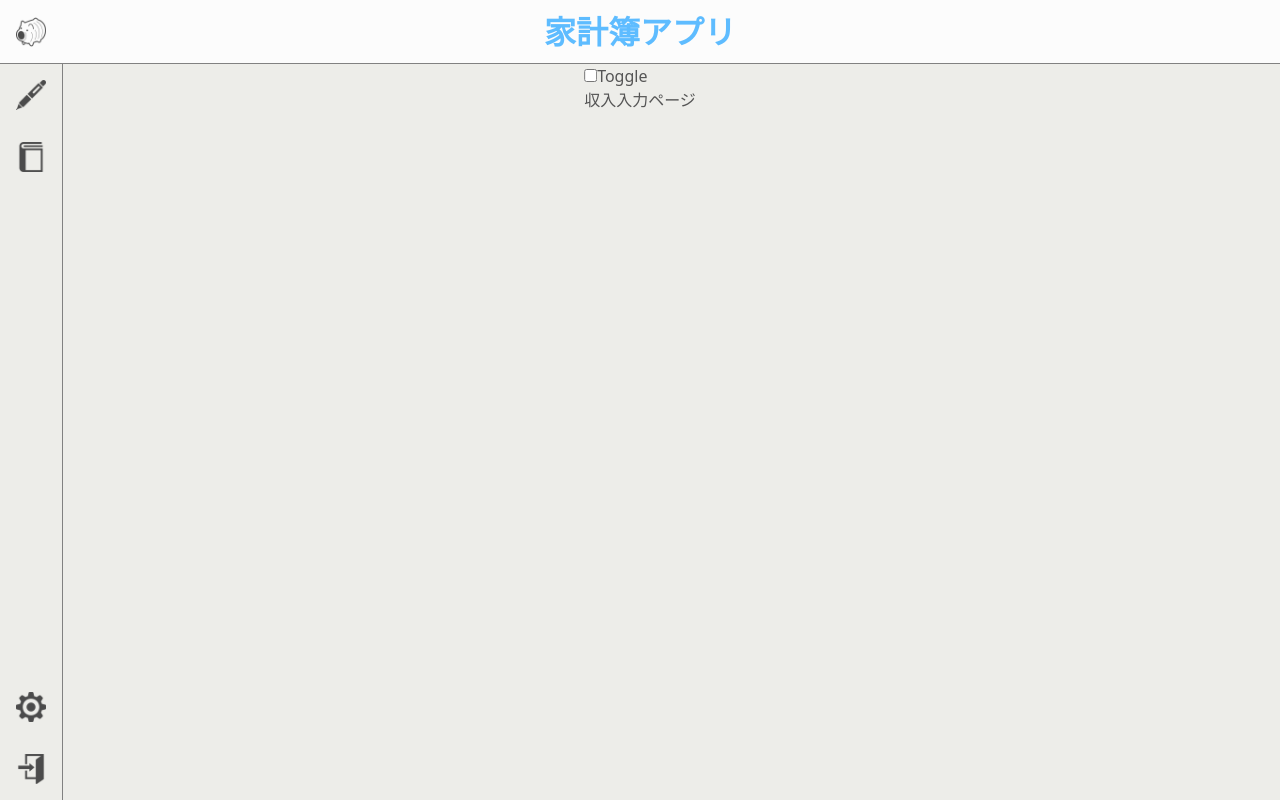
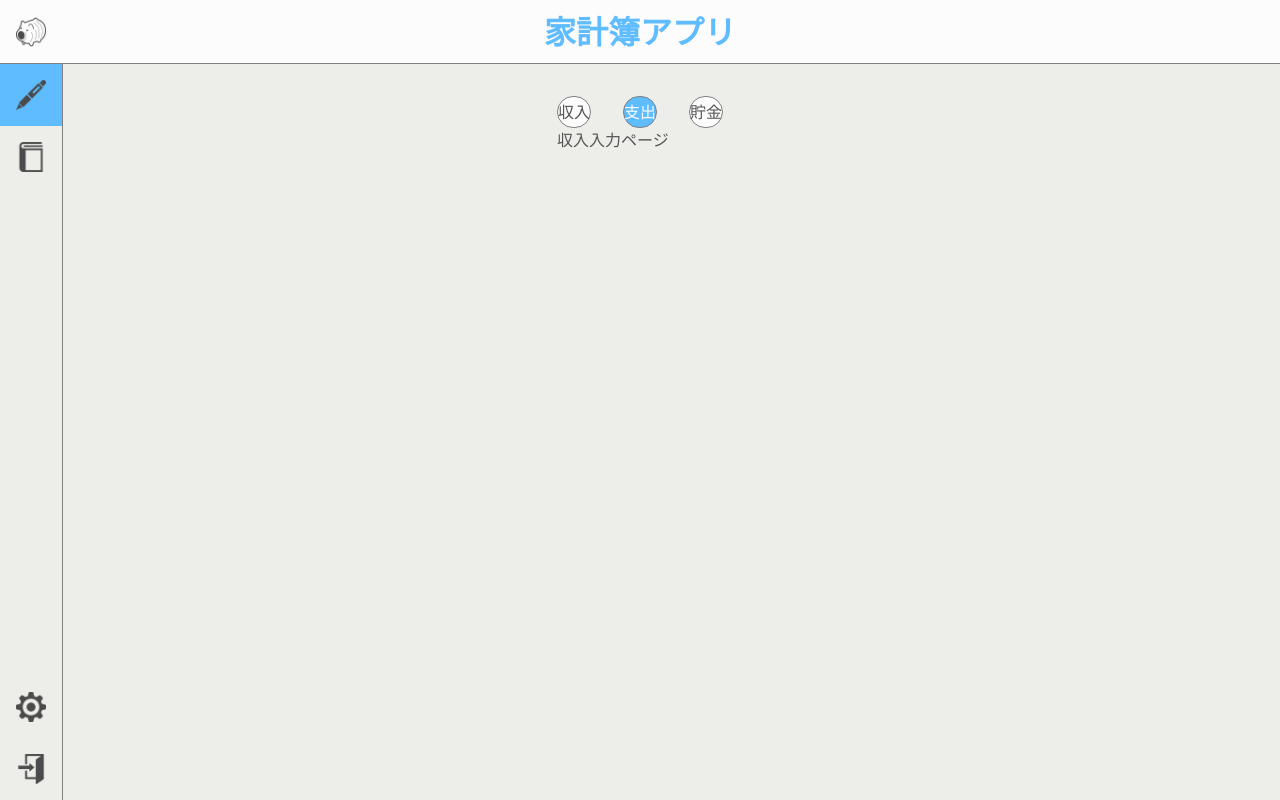
Before and after one commit to yusei-iwaki/kakei_track_front, a Next.js app: page /member/entry/expense in a window 1280 px wide. Built offline with nearby package versions, Linux system fonts and the light colour scheme.

Commit message:
add:type_toggle

```diff
--- a/src/app/member/entry/[type]/page.tsx
+++ b/src/app/member/entry/[type]/page.tsx
@@ -4,10 +4,10 @@ import styles from "./page.module.scss";
 
 const EntryIncomePage = ({ params }: { params: { type: string } }) => {
   return (
-    <div className={styles.mainContent}>
-      <ToggleBtn />
+    <>
+      <ToggleBtn route={params.type} />
       <h1>収入入力ページ</h1>
-    </div>
+    </>
   );
 };
 
--- a/src/components/toggle_button/toggleBtn.module.scss
+++ b/src/components/toggle_button/toggleBtn.module.scss
@@ -0,0 +1,7 @@
+.btn_container {
+    display: flex;
+    justify-content: center;
+    align-items: center;
+    margin-top: 2rem;
+    gap: 2rem;
+}
--- a/src/components/toggle_button/toggleBtn.tsx
+++ b/src/components/toggle_button/toggleBtn.tsx
@@ -1,11 +1,48 @@
+"use client";
+
 import { FC } from "react";
 import styles from "./toggleBtn.module.scss";
+import button from "@/styles/button.module.scss";
+import { usePathname } from "next/navigation";
+import { ToggleButtonType } from "@/types/type_toggle_button";
+import Link from "next/link";
 
-const ToggleButton: FC = () => {
+const sideBarFeatureItems: ToggleButtonType[] = [
+  {
+    type: "income",
+    text: "収入",
+    herf: "/member/entry/income",
+  },
+  {
+    type: "expense",
+    text: "支出",
+    herf: "/member/entry/expense",
+  },
+  {
+    type: "savings",
+    text: "貯金",
+    herf: "/member/entry/savings",
+  },
+];
+
+interface ToggleButtonProps {
+  route: string;
+}
+
+const ToggleButton: FC<ToggleButtonProps> = ({ route }) => {
   return (
-    <div className="toggle-button">
-      <input type="checkbox" id="toggle" />
-      <label htmlFor="toggle">Toggle</label>
+    <div className={styles.btn_container}>
+      {sideBarFeatureItems.map((item) => (
+        <Link href={item.herf} key={item.type}>
+          <button
+            className={`${button.button_design2} ${
+              item.type === route ? button.active : ""
+            }`}
+          >
+            {item.text}
+          </button>
+        </Link>
+      ))}
     </div>
   );
 };
--- a/src/components/util/header/header_sideBar/sideBar.tsx
+++ b/src/components/util/header/header_sideBar/sideBar.tsx
@@ -7,24 +7,28 @@ import { usePathname } from "next/navigation";
 
 const sideBarFeatureItems: SideBarTypes[] = [
   {
+    type: "entry",
     href: "/member/entry/income",
     src: "/images/icon/entry.png",
     alt: "入力ページ",
     text: "収支入力",
   },
   {
+    type: "record",
     href: "/member/records/income",
     src: "/images/icon/record.png",
     alt: "グラフ表示ページ",
     text: "家計簿グラフ",
   },
   {
+    type: "setting",
     href: "/member/setting",
     src: "/images/icon/setting.png",
     alt: "設定ページ",
     text: "設定",
   },
   {
+    type: "logout",
     href: "#",
     src: "/images/icon/logout.png",
     alt: "ログアウトページ",
@@ -58,7 +62,7 @@ const Sidebar: FC<SidebarProps> = ({ isOpen, onClose }) => {
             <Link href={item.href} key={item.href} onClick={onClose}>
               <div
                 className={`${styles.link_item} ${
-                  pathname === item.href ? styles.active : ""
+                  pathname.includes(item.type) ? styles.active : ""
                 }`}
               >
                 <Image
--- a/src/components/util/side_bar/sidebar.tsx
+++ b/src/components/util/side_bar/sidebar.tsx
@@ -9,11 +9,13 @@ import { SideBarTypes } from "@/types/type_side_bar";
 
 const sideBarFeatureItems: SideBarTypes[] = [
   {
+    type: "entry",
     href: "/member/entry/income",
     src: "/images/icon/entry.png",
     alt: "入力ページ",
   },
   {
+    type: "record",
     href: "/member/records/income",
     src: "/images/icon/record.png",
     alt: "グラフ表示ページ",
@@ -22,11 +24,13 @@ const sideBarFeatureItems: SideBarTypes[] = [
 
 const sideBarUtilItems: SideBarTypes[] = [
   {
+    type: "settings",
     href: "/member/setting",
     src: "/images/icon/setting.png",
     alt: "設定ページ",
   },
   {
+    type: "logout",
     href: "#",
     src: "/images/icon/logout.png",
     alt: "ログアウトページ",
@@ -64,7 +68,7 @@ const SideBar: FC = () => {
               key={item.href}
               href={item.href}
               className={`${styles.item} ${
-                pathname === item.href ? styles.active : ""
+                pathname.includes(item.type) ? styles.active : ""
               }`}
             >
               <Image src={item.src} alt={item.alt} width={30} height={30} />
--- a/src/styles/button.module.scss
+++ b/src/styles/button.module.scss
@@ -5,4 +5,24 @@
     font-size: 1.5rem;
     padding: 0.2rem 0;
     width: 80%;
+    cursor: pointer;
 }
+
+.button_design2 {
+    background: #FCFCFC;
+    color: #555555;
+    border-radius: 20px;
+    border: #818181 solid 1px;
+    font-size: 1rem;
+    padding: 0.2rem 0;
+    width: 100;
+    cursor: pointer;
+    &:hover {
+        background: #5EBCFF;
+        color: #FCFCFC;
+    }
+    &.active {
+        background: #5EBCFF;
+        color: #FCFCFC;
+    }
+}
--- a/src/types/type_side_bar.ts
+++ b/src/types/type_side_bar.ts
@@ -1,4 +1,5 @@
 export interface SideBarTypes {
+    type: string;
     href: string;
     src: string;
     alt: string;
--- /dev/null
+++ b/src/types/type_toggle_button.ts
@@ -0,0 +1,5 @@
+export interface ToggleButtonType {
+    type: string;
+    text: string;
+    herf: string;
+}
```
